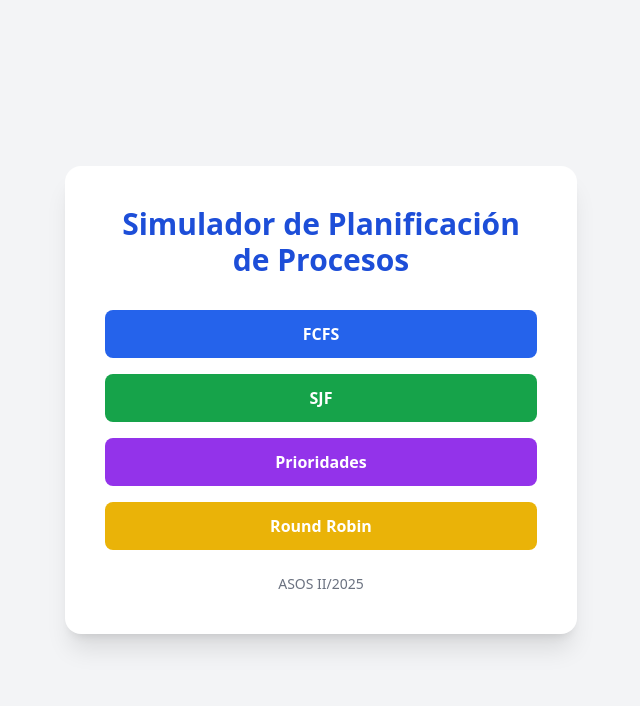
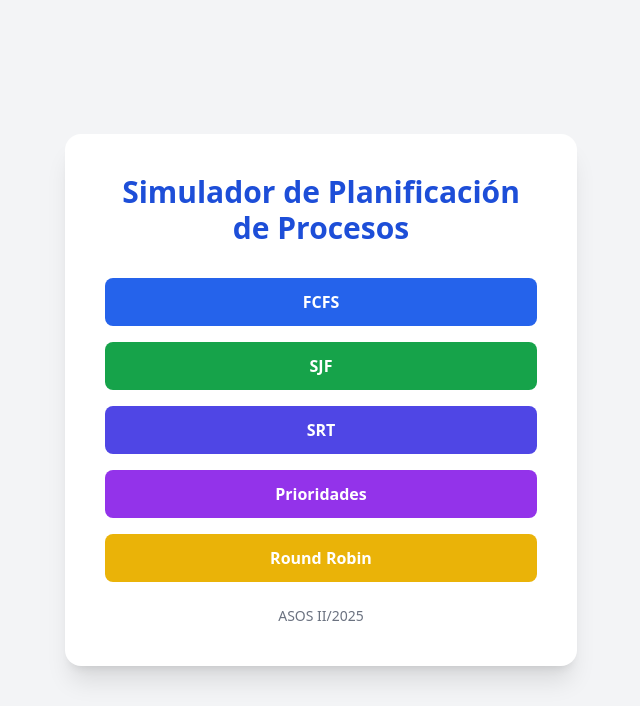
Before and after one commit to d114mv/proyASOS2parc, a Flask app: page / in a window 1280 px wide. Shown: the top 706 px of the page, without its empty margins (319-959 px from the left). Run offline with Flask 3, Linux system fonts and the light colour scheme; some libraries are stand-ins or nearby versions.

Commit message:
version_0.0.5

```diff
--- a/Views/app.py
+++ b/Views/app.py
@@ -2,18 +2,14 @@ from flask import Flask, render_template, redirect, url_for, request
 
 app = Flask(__name__)
 
-# Ruta principal: menú de selección de algoritmo
 @app.route('/')
 def index():
     return render_template('index.html')
 
-# Ruta para redirigir a la interfaz de cada algoritmo
 @app.route('/algoritmo', methods=['POST'])
 def seleccionar_algoritmo():
     algoritmo = request.form.get("algoritmo")
-    # Por ahora solo imprimimos en consola y redirigimos a la misma página
     print("Algoritmo seleccionado:", algoritmo)
-    # Aquí luego llamaremos al formulario web de cada algoritmo
     return f"<h2>Has seleccionado: {algoritmo}</h2><p>Próximamente se mostrará su formulario.</p>"
 
 if __name__ == '__main__':
--- a/Views/templates/index.html
+++ b/Views/templates/index.html
@@ -13,6 +13,7 @@
     <form method="POST" action="/algoritmo" class="grid gap-4">
       <button name="algoritmo" value="FCFS" class="bg-blue-600 hover:bg-blue-700 text-white py-3 rounded-lg font-bold">FCFS</button>
       <button name="algoritmo" value="SJF" class="bg-green-600 hover:bg-green-700 text-white py-3 rounded-lg font-bold">SJF</button>
+      <button name="algoritmo" value="SRT" class="bg-indigo-600 hover:bg-indigo-700 text-white py-3 rounded-lg font-bold">SRT</button>
       <button name="algoritmo" value="Prioridades" class="bg-purple-600 hover:bg-purple-700 text-white py-3 rounded-lg font-bold">Prioridades</button>
       <button name="algoritmo" value="Round Robin" class="bg-yellow-500 hover:bg-yellow-600 text-white py-3 rounded-lg font-bold">Round Robin</button>
     </form>
```
